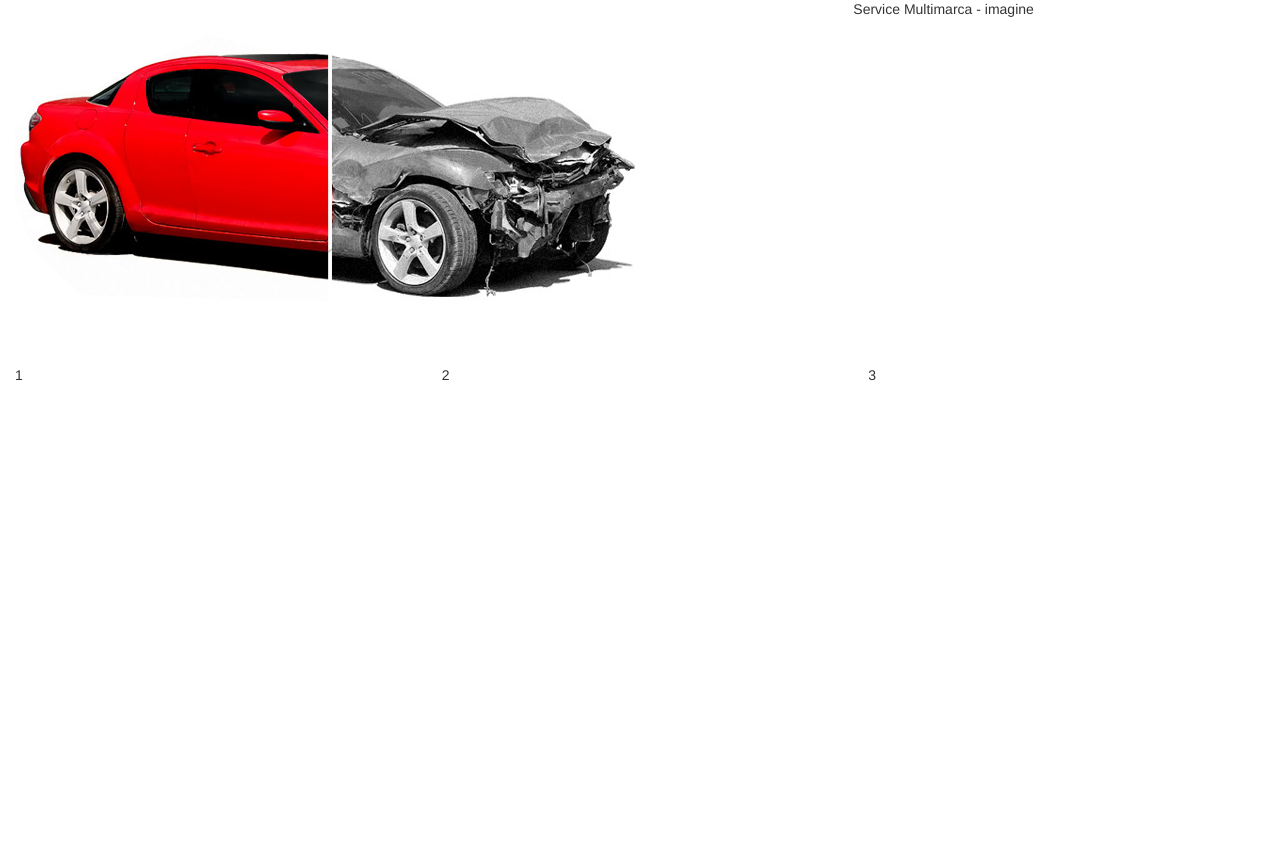
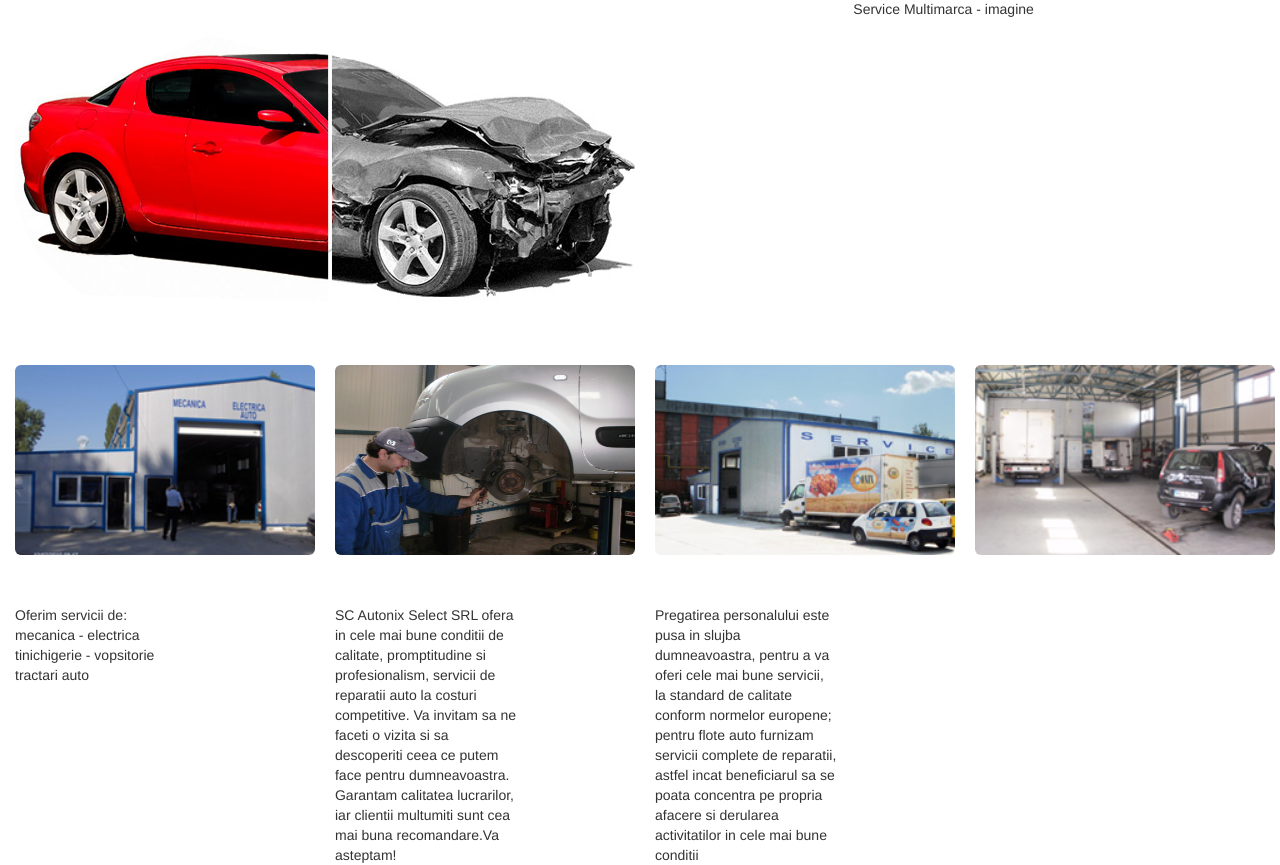
Before and after one commit to MustacescuPaul/ACN, a PHP site: page / in a window 1280 px wide. Shown: the part 123-988 px from the top of the page. Before the commit the page ends 504 px from the top, so only its background shows below. Run offline with PHP 8.4, Linux system fonts and the light colour scheme; some libraries are stand-ins or nearby versions.

Commit message:
14/10/2016
final windows

```diff
--- a/assets/custom.css
+++ b/assets/custom.css
@@ -22,4 +22,5 @@
 }
 #sub{
 	padding-top: 50px;
+	align-content: left;
 }
--- a/index.html
+++ b/index.html
@@ -72,16 +72,37 @@
     </div>
 
     <div id="sub" class="row">
-      <div class="col-lg-4">
-      1
+      <div class="col-lg-2 " >
+        <img src="assets/images/index1.jpg" class="img-rounded" width="300" height="190">
       </div>
-       <div class="col-lg-4">
-      2
+       <div class="col-lg-2 col-lg-offset-1" >
+        <img src="assets/images/add.jpg" class="img-rounded" width="300" height="190">
       </div>
-       <div class="col-lg-4">
-      3
+       <div class="col-lg-2 col-lg-offset-1">
+        <img src="assets/images/index2.jpg" class="img-rounded" width="300" height="190">
+      </div>
+       <div class="col-lg-2 col-lg-offset-1">
+        <img src="assets/images/index3.jpg" class="img-rounded" width="300" height="190">
       </div>
     </div>
+
+    <div id="sub" class="row">
+      <div class="col-lg-2" >
+       Oferim servicii de:</br>
+        mecanica - electrica</br>
+        tinichigerie - vopsitorie</br>
+        tractari auto</br>
+      </div>
+
+       <div class="col-lg-2 col-lg-offset-1">
+        SC Autonix Select SRL ofera in cele mai bune conditii de calitate,
+        promptitudine si profesionalism, servicii de reparatii auto la costuri competitive. Va invitam sa ne faceti o vizita si sa descoperiti ceea ce putem face pentru dumneavoastra. Garantam calitatea lucrarilor, iar clientii multumiti sunt cea mai buna recomandare.Va asteptam!
+      </div>
+       <div class="col-lg-2 col-lg-offset-1">
+        Pregatirea personalului este pusa in slujba dumneavoastra, pentru a va oferi cele mai bune servicii, la standard de calitate conform normelor europene; pentru flote auto furnizam servicii complete de reparatii, astfel incat beneficiarul sa se poata concentra pe propria afacere si derularea activitatilor in cele mai bune conditii
+      </div>
+    </div>
+
 </div>
 
 
```
Also changed, not shown: assets/images/add.jpg (added), assets/images/index1.jpg (added), assets/images/index2.jpg (added), assets/images/index3.jpg (added).
